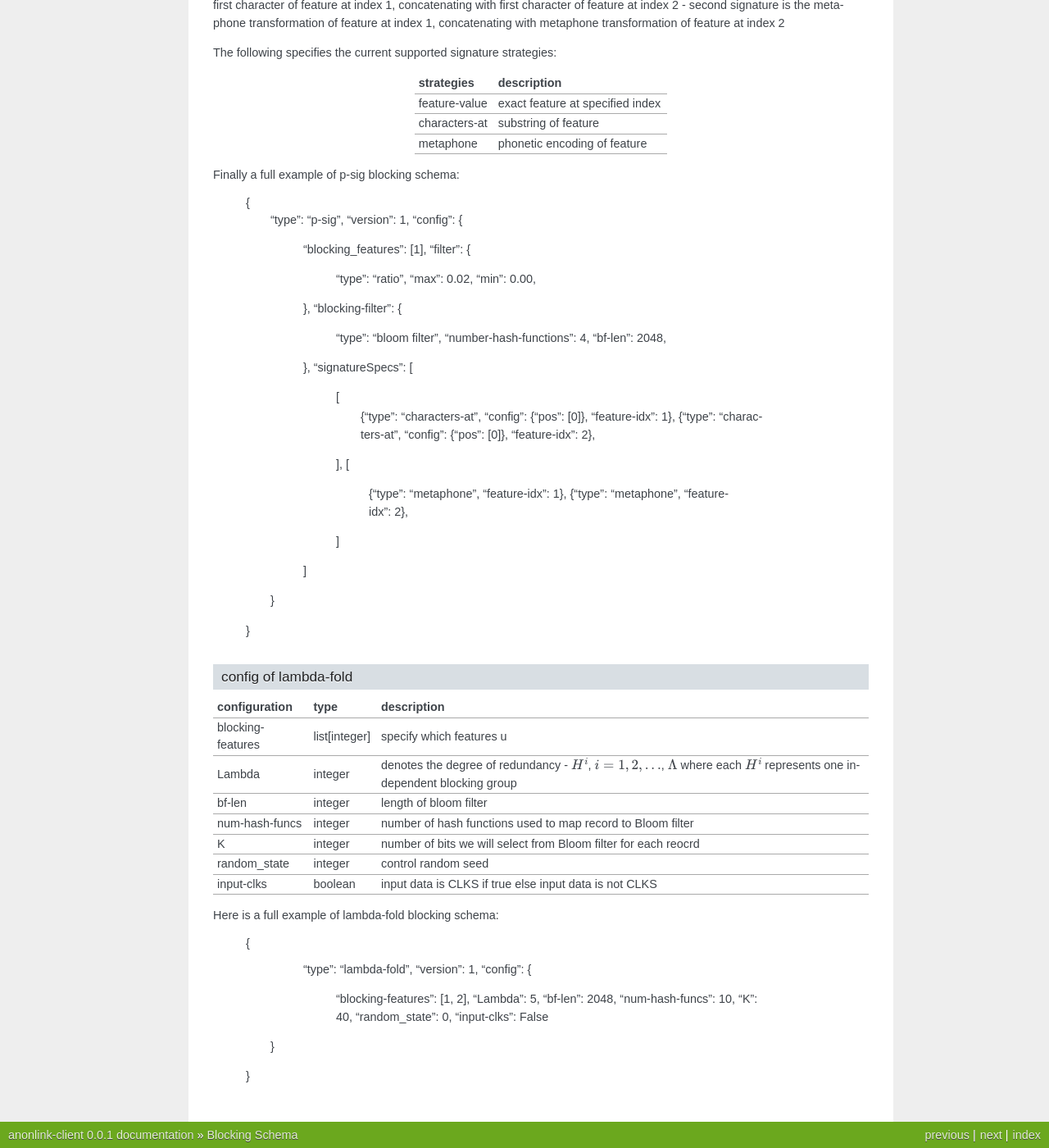
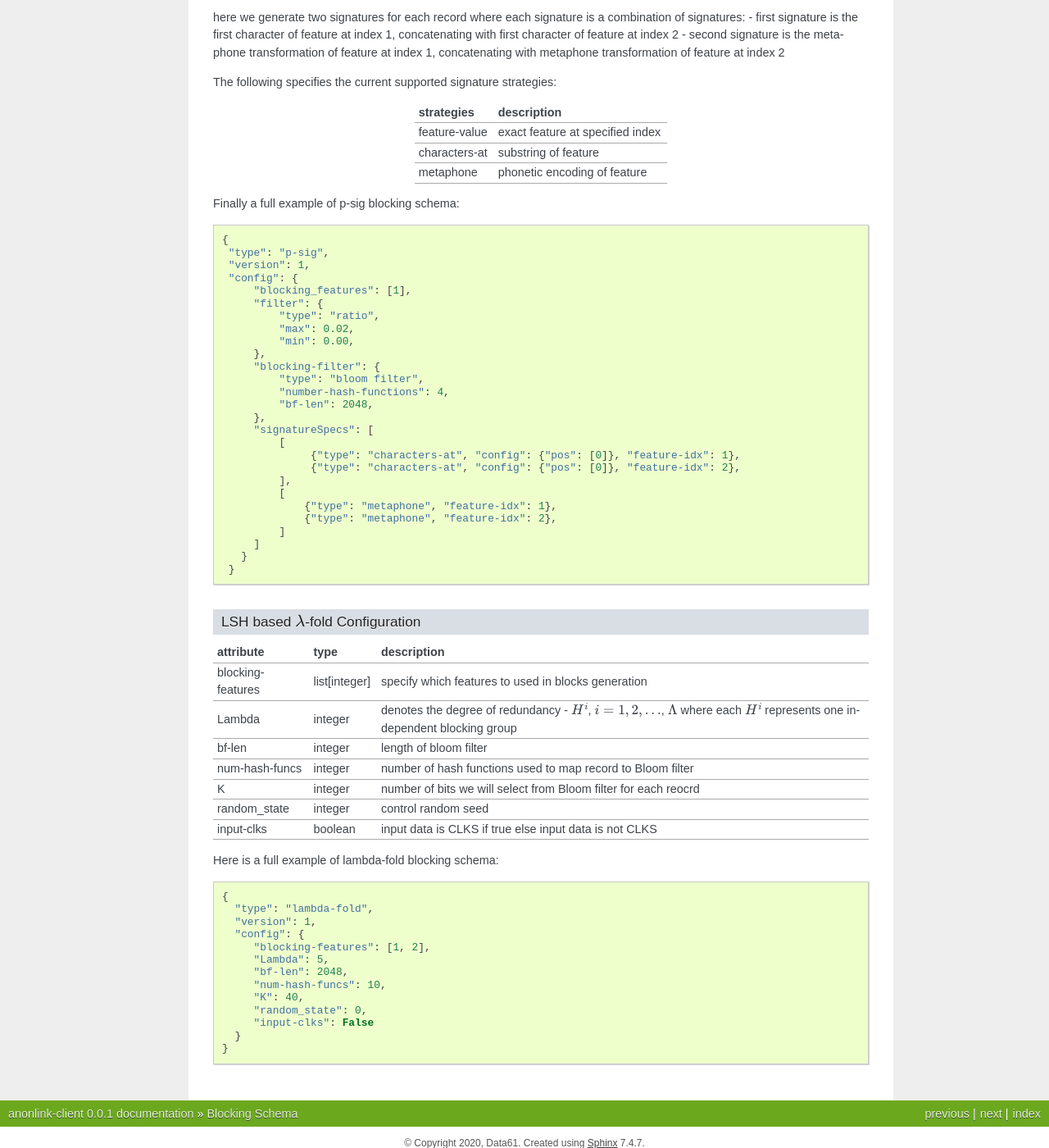
Before and after one commit to data61/anonlink-client, a Sphinx documentation site: the page built from docs/blocking-schema.rst, in a window 1280 px wide and 1400 px high, scrolled down 2285 px. Shown: the whole window at 82% size. Built offline with Sphinx 7.4.7, drawn with Linux system fonts in a browser that asks for light colours; formulas are drawn with MathJax 3; some of the changed text lies outside the part shown.

Commit message:
Make requested changes

```diff
--- a/docs/blocking-schema.rst
+++ b/docs/blocking-schema.rst
@@ -61,8 +61,8 @@
 ================= ================================
 name              detailed description
 ================= ================================
-p-sig             Probability Signature blocking method from `Scalable Entity Resolution Using Probabilistic Signatures on Parallel Databases <https://arxiv.org/abs/1712.09691>`_
-lambda-fold       LSH based Lambda Fold Redundant blocking method from `Scalable Entity Resolution Using Probabilistic Signatures on Parallel Databases <https://arxiv.org/abs/1712.09691>`_
+"`p-sig`"             Probability Signature blocking method from `Scalable Entity Resolution Using Probabilistic Signatures on Parallel Databases <https://arxiv.org/abs/1712.09691>`_
+"`lambda-fold`"       LSH based Lambda Fold Redundant blocking method from `Scalable Entity Resolution Using Probabilistic Signatures on Parallel Databases <https://arxiv.org/abs/1712.09691>`_
 ================= ================================
 
 .. _blocking-schema/version:
@@ -70,14 +70,14 @@
 version
 ~~~~~~~
 
-Integer value that indicates the version of blocking schema
+Integer value that indicates the version of blocking schema. Currently the only supported version is `1`.
 
 .. _blocking-schema/config:
 
 config
 ~~~~~~
 
-A dictionary of configuration to use different blocking methods
+Configuration specific to each blocking method.
 Next we will detail the specific configuration for supported blocking methods.
 
 Specific configuration of supported blocking methods can be found here:
@@ -87,10 +87,10 @@
 
 .. _blocking-schema/p-sig:
 
-config of p-sig
+Probabilistic Signature Configuration
 ~~~~~~~~~~~~~~~
 ===================== ============= ==========================
-configuration         type          description
+attribute             type          description
 ===================== ============= ==========================
 blocking-features     list[integer] specify which features u
 filter                dictionary    filtering threshold
@@ -98,27 +98,31 @@
 signatureSpecs        list of lists signature strategies where each list is a combination of signature strategies
 ===================== ============= ==========================
 
-**Filter Configuration**
+Filter Configuration
+''''''''''''''''''''
 
 ============= ============ ==================
-configuration type         description
+attribute     type         description
 ============= ============ ==================
 type          string       either "ratio" or "count" that represents proportional or absolute filtering
 max           numeric      for ratio, it should be within 0 and 1; for count, it should not exceed the number of records
 ============= ============ ==================
 
 
-**Blocking-filter Configuration**
+Blocking-filter Configuration
+'''''''''''''''''''''''''''''
 
 ===================== ============ ==================
-configuration         type         description
+attribute             type         description
 ===================== ============ ==================
 type                  string       currently we only support "bloom filter"
 number-hash-functions integer      this specifies how many bits will be flipped for each signature
 bf-len                integer      defines the length of blocking filter, for bloom filter usually this is 1024 or 2048
 ===================== ============ ==================
 
-*signatureSpecs configurations*
+SignatureSpecs Configurations
+'''''''''''''''''''''''''''''
+
 
 It is better to illustrate this one with an example:
 
@@ -153,7 +157,7 @@
 
 Finally a full example of p-sig blocking schema:
 
-..
+::
 
    {
     "type": "p-sig",
@@ -180,17 +184,17 @@
                 {"type": "metaphone", "feature-idx": 2},
             ]
         ]
+      }
     }
-   }
 
 .. _blocking-schema/lambda-fold:
 
-config of lambda-fold
+LSH based :math:`\lambda`-fold Configuration
 ~~~~~~~~~~~~~~~~~~~~~
 ===================== ============= ==========================
-configuration         type          description
+attribute             type          description
 ===================== ============= ==========================
-blocking-features     list[integer] specify which features u
+blocking-features     list[integer] specify which features to used in blocks generation
 Lambda                integer       denotes the degree of redundancy - :math:`H^i`, :math:`i=1,2,...`, :math:`\Lambda` where each :math:`H^i` represents one independent blocking group
 bf-len                integer       length of bloom filter
 num-hash-funcs        integer       number of hash functions used to map record to Bloom filter
@@ -202,7 +206,7 @@
 
 Here is a full example of lambda-fold blocking schema:
 
-..
+::
 
    {
      "type": "lambda-fold",
@@ -215,5 +219,5 @@
         "K": 40,
         "random_state": 0,
         "input-clks": False
-    }
+     }
    }
```
Also changed, not shown: other parts of docs/blocking-schema.rst (+5 -5 lines).
